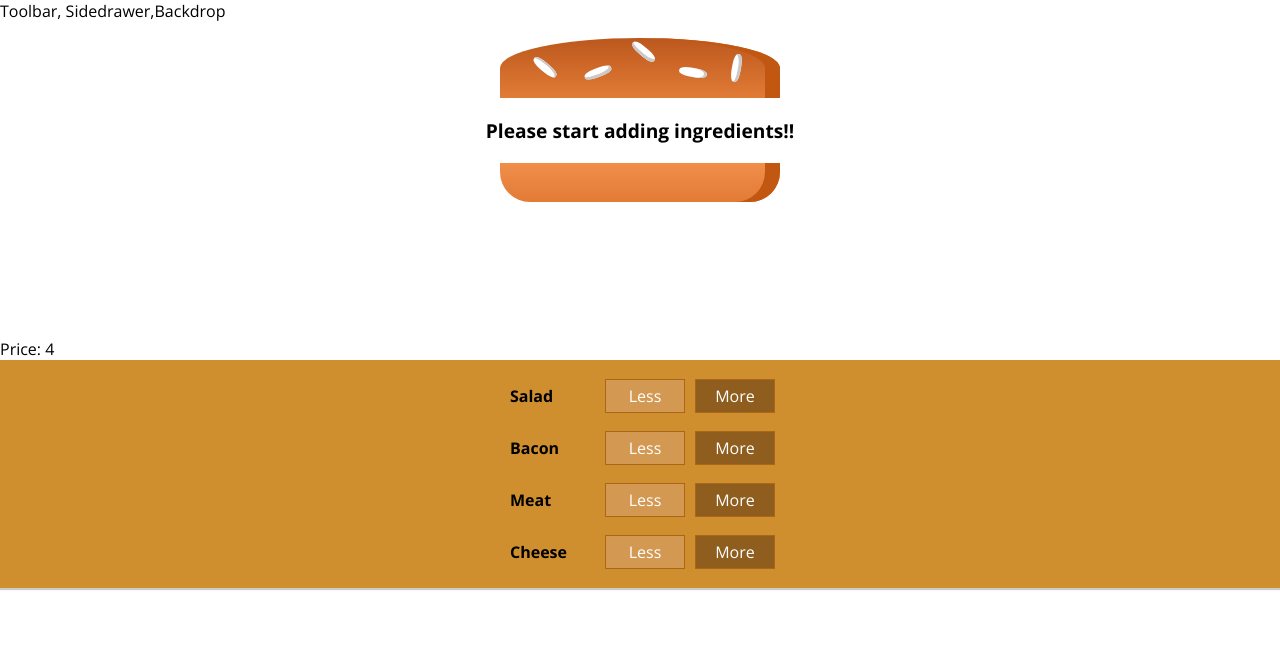
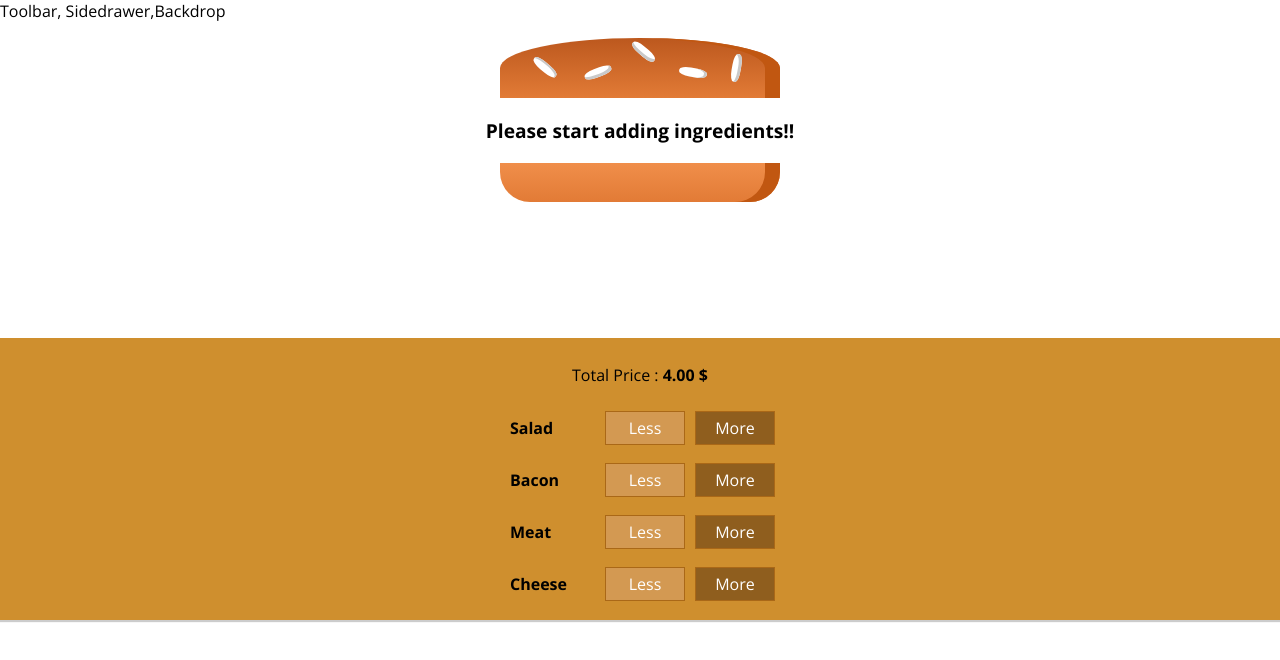
Before and after one commit to avikguha-92/Burgerbuilder, a React (Create React App) app: page / in a window 1280 px wide. Shown: the top 660 px of the page. Built offline with nearby package versions, Linux system fonts and the light colour scheme.

Commit message:
Burger
Burger

```diff
--- a/src/components/Burger/BuildControls/BuildControls.js
+++ b/src/components/Burger/BuildControls/BuildControls.js
@@ -11,6 +11,9 @@ const controls = [
 
 const buildControls = props => (
   <div className={Classes.BuildControls}>
+    <p>
+      Total Price : <strong>{props.price.toFixed(2)} $</strong>
+    </p>
     {controls.map(ctrl => (
       <BuildControl
         key={ctrl.label}
--- a/src/containers/BurgerBuilder/BurgerBuilder.js
+++ b/src/containers/BurgerBuilder/BurgerBuilder.js
@@ -60,11 +60,11 @@ class BurgerBuilder extends Component {
     return (
       <Auxiliary>
         <Burger ingredients={this.state.ingredients} />
-        <div>Price: {this.state.totalPrice}</div>
         <BuildControls
           ingredientAdded={this.addIngredientHandler}
           ingredientRemoved={this.removeIngredientHandler}
           disbaledInfo={disbaledInfo}
+          price={this.state.totalPrice}
         />
       </Auxiliary>
     );
```
